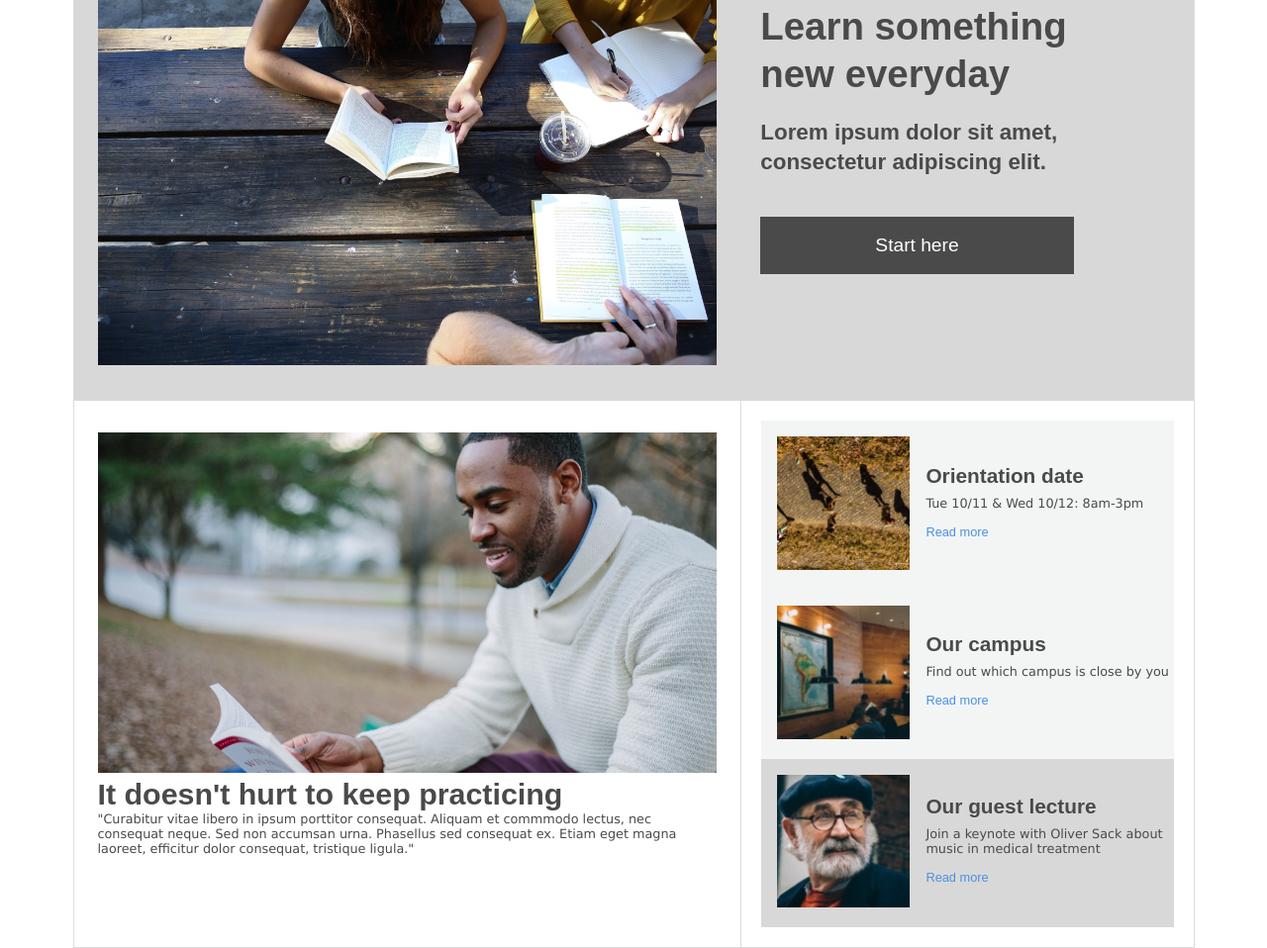
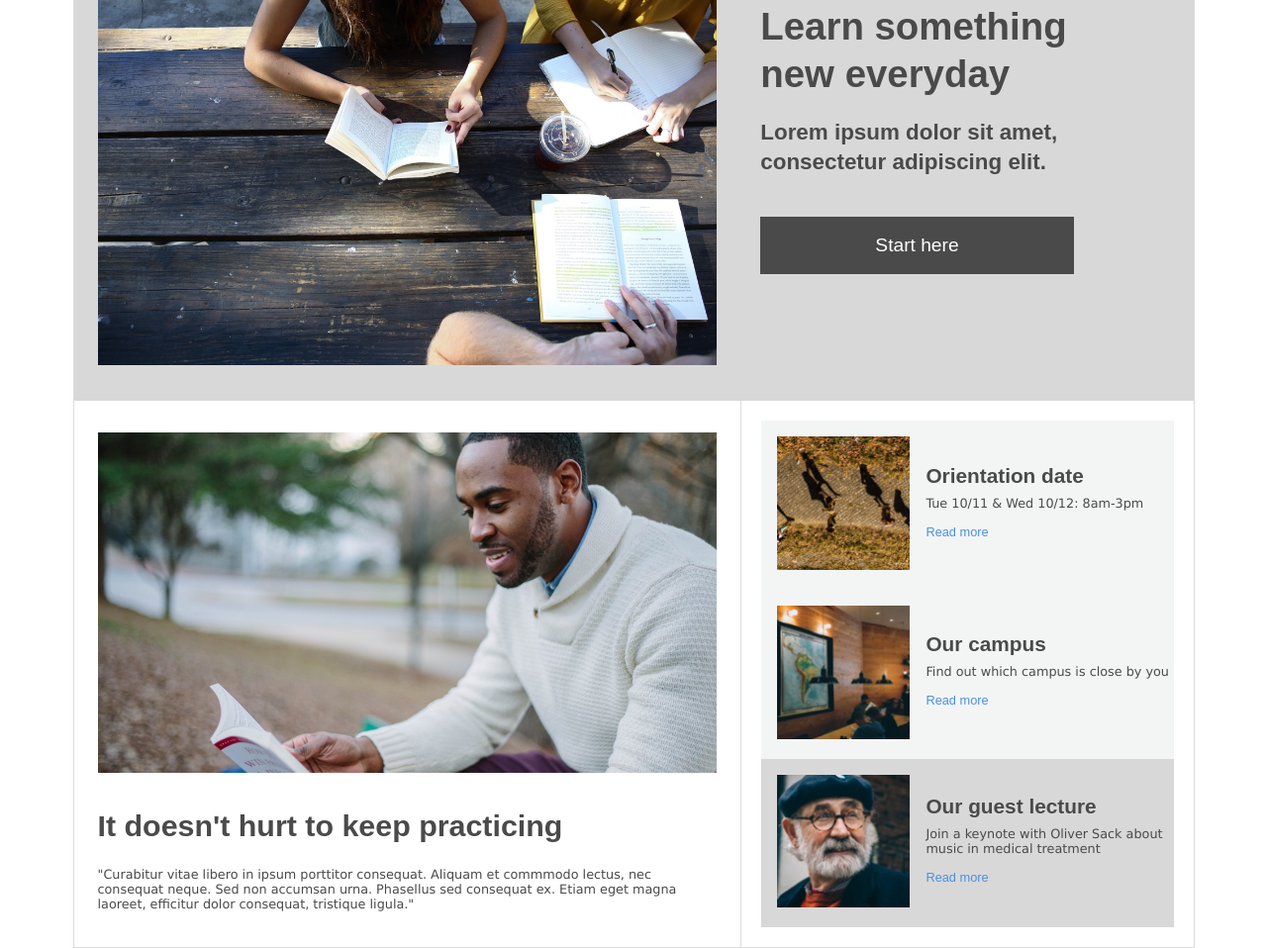
Before and after one commit to travisbrowny/Colmar-Academy, a plain HTML site: page index.html in a window 1280 px wide. Shown: the part 192-1150 px from the top of the page at 99% size. Drawn offline with Linux system fonts and the light colour scheme.

Commit message:
Fix broken styling on heading 3

```diff
--- a/resources/css/style.css
+++ b/resources/css/style.css
@@ -25,7 +25,7 @@ p.heading-2 {
 p.heading-3 {
     font-size: 1.9rem;
     font-weight: bold;
-    padding: 32px 0px 24gitpx 0px;
+    padding: 32px 0px 24px 0px;
     font-family: Arial, Helvetica, sans-serif;
 }
 p.heading-4 {
```
